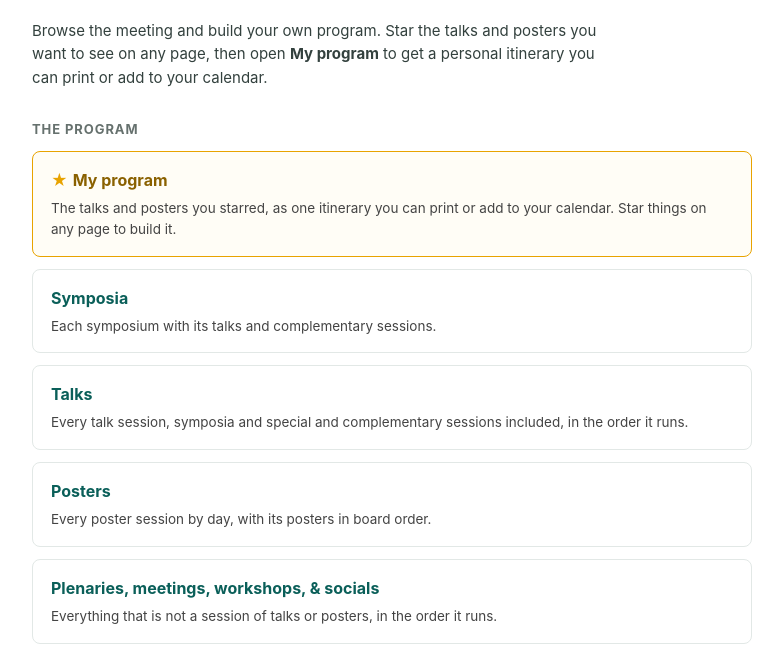
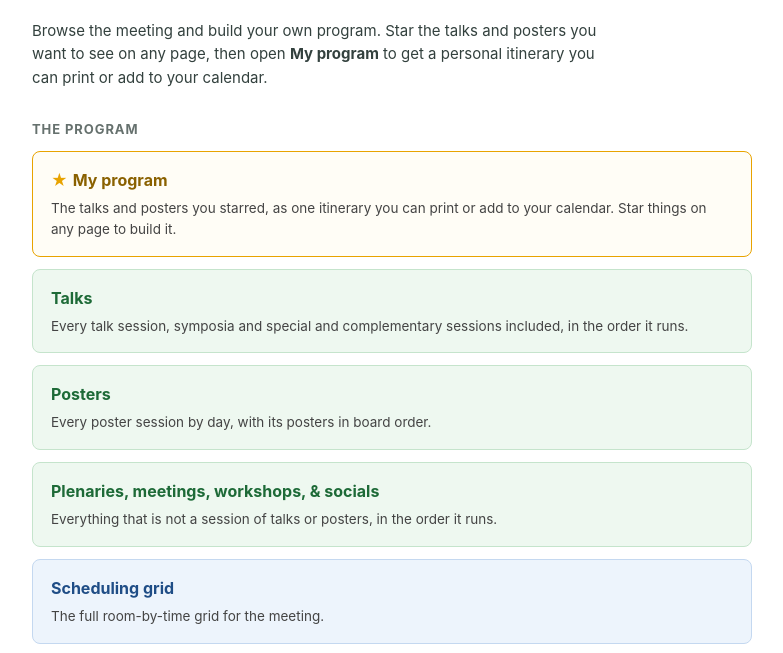
Before and after one commit to mmchenry/sicb_program, a plain HTML site: page index.html in a window 1280 px wide. Shown: the part 128-781 px from the top of the page, without its empty margins (248-1031 px from the left). Drawn offline with Linux system fonts and the light colour scheme.

Commit message:
Hub: talks, posters and activities in light green first, then the scheduling grid, symposia, participants and venue in light blue

```diff
--- a/index.html
+++ b/index.html
@@ -27,6 +27,12 @@ text-decoration:none;color:inherit;transition:border-color .12s,box-shadow .12s;
 .card h3{margin:0 0 5px;font-size:16px;color:var(--accent)}
 .card p{margin:0;font-size:13.5px;color:#444}
 .card.absent{opacity:.45;pointer-events:none;background:var(--panel);border-style:dashed}
+/* The sessions of the meeting in light green, the rest of the site in light blue (per the PO,
+   2026-10-07). My program keeps its own yellow. */
+.card.green{background:#eef8f0;border-color:#c5e4cc}
+.card.green h3{color:#1d6a37}
+.card.blue{background:#edf4fc;border-color:#c4d8f0}
+.card.blue h3{color:#1f4d86}
 .card.personal{border-color:#e8a300;background:#fffdf6}
 .card.personal h3{color:#8a6100}
 .card.personal .star{color:#e8a300;margin-right:5px}
@@ -63,13 +69,13 @@ Published by the SICB program office. Times are local to the meeting.
 // <year>/<page>/index.html; a page the year does not have yet is shown dimmed.
 (function () {
   var PAGES = [
-    {key: "symposia", title: "Symposia", desc: "Each symposium with its talks and complementary sessions."},
-    {key: "talks", title: "Talks", desc: "Every talk session, symposia and special and complementary sessions included, in the order it runs."},
-    {key: "posters", title: "Posters", desc: "Every poster session by day, with its posters in board order."},
-    {key: "activities", title: "Plenaries, meetings, workshops, &amp; socials", desc: "Everything that is not a session of talks or posters, in the order it runs."},
-    {key: "schedule", title: "Scheduling grid", desc: "The full room-by-time grid for the meeting."},
-    {key: "authors", title: "Participants", desc: "Presenters and the Society's Executive committee."},
-    {key: "venue", title: "Venue", desc: "Floor plans and the rooms the meeting uses."}
+    {key: "talks", tone: "green", title: "Talks", desc: "Every talk session, symposia and special and complementary sessions included, in the order it runs."},
+    {key: "posters", tone: "green", title: "Posters", desc: "Every poster session by day, with its posters in board order."},
+    {key: "activities", tone: "green", title: "Plenaries, meetings, workshops, &amp; socials", desc: "Everything that is not a session of talks or posters, in the order it runs."},
+    {key: "schedule", tone: "blue", title: "Scheduling grid", desc: "The full room-by-time grid for the meeting."},
+    {key: "symposia", tone: "blue", title: "Symposia", desc: "Each symposium with its talks and complementary sessions."},
+    {key: "authors", tone: "blue", title: "Participants", desc: "Presenters and the Society's Executive committee."},
+    {key: "venue", tone: "blue", title: "Venue", desc: "Floor plans and the rooms the meeting uses."}
   ];
   var map = (window.SICB_PAGES || {});
   var years = Object.keys(map).sort().reverse();
@@ -91,7 +97,7 @@ Published by the SICB program office. Times are local to the meeting.
   PAGES.forEach(function (p) {
     var present = have.indexOf(p.key) !== -1;
     var a = document.createElement("a");
-    a.className = "card" + (present ? "" : " absent");
+    a.className = "card " + p.tone + (present ? "" : " absent");
     if (present) a.href = year + "/" + p.key + "/index.html";
     a.innerHTML = "<h3>" + p.title + "</h3><p>" + p.desc +
       (present ? "" : " (not yet published)") + "</p>";
```
